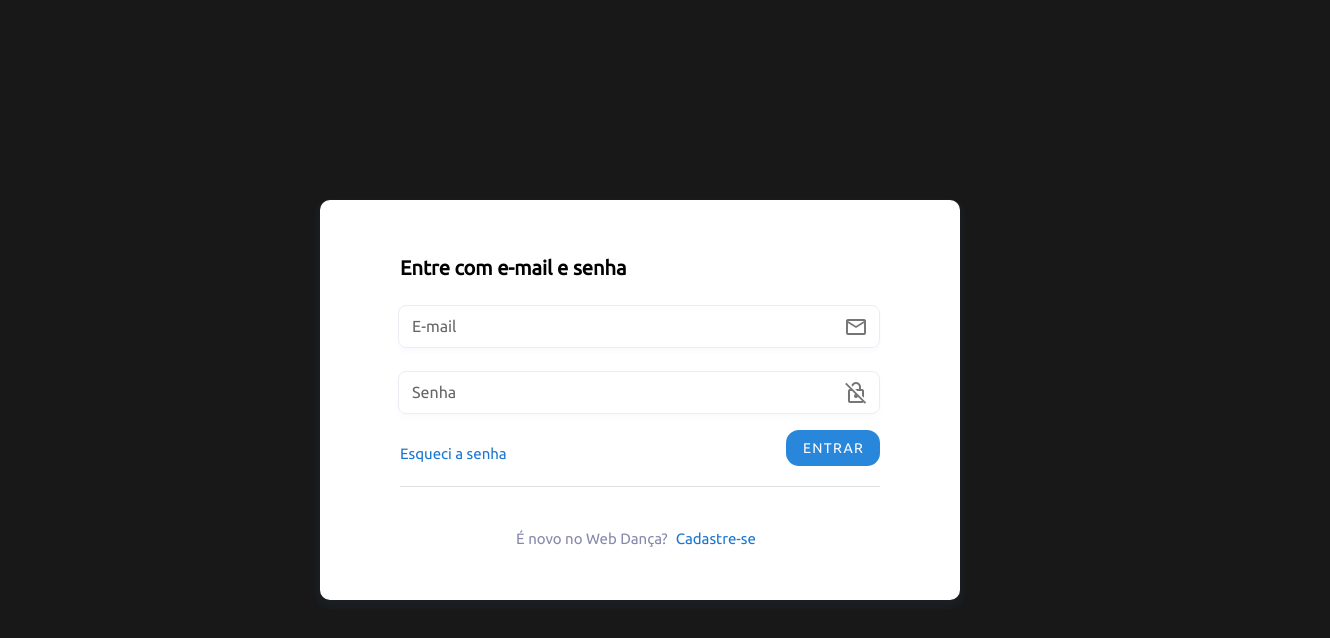
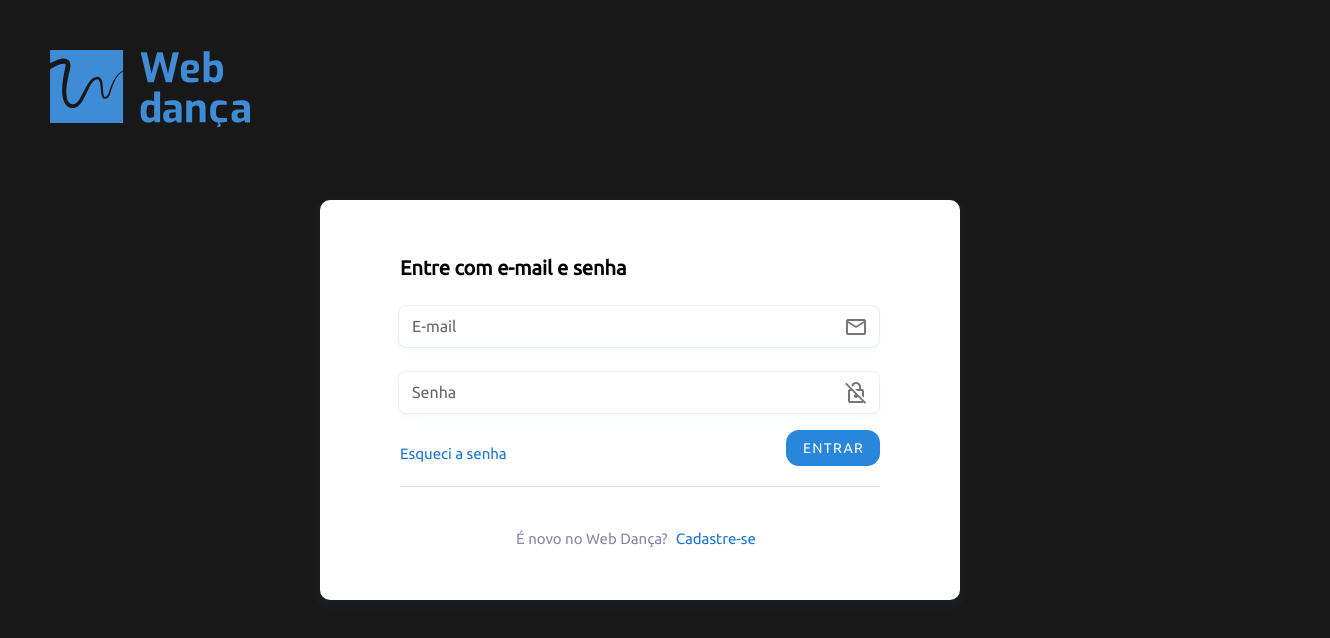
Before and after one commit to mruniverse/web-danca, a Vue app: page / in a window 1280 px wide. Shown: the top 638 px of the page, 1330 px wide, since content can reach past the window. Built offline with nearby package versions, Linux system fonts and the light colour scheme.

Commit message:
Fix content to center

```diff
--- a/src/App.vue
+++ b/src/App.vue
@@ -11,12 +11,3 @@
     </body>
   </v-app>
 </template>
-
-<style scoped>
-/* Align all body content to center */
-body {
-  display: flex;
-  align-items: center;
-  justify-content: center;
-}
-</style>
--- a/src/assets/loginComponent.scss
+++ b/src/assets/loginComponent.scss
@@ -1,7 +1,7 @@
 .login-sheet-style {
     height: 50vh;
     width: 50vw;
-    max-height: 700px;
+    max-height: 500px;
     max-width: 700px;
     min-width: 400px;
     min-height: 400px;
--- a/src/assets/loginScreen.css
+++ b/src/assets/loginScreen.css
@@ -1,20 +1,11 @@
 .logo {
-    position: absolute;
-    left: 5%;
-    top: 3%;
-    width: 20%;
+    height: 0;
+    top: 50px;
+    left: 50px;
+    filter: invert(52%) sepia(30%) saturate(1050%) hue-rotate(168deg) brightness(99%) contrast(91%);
 }
 
-.image-style {
-    height: 100vh;
-    margin-top: -8vh;
-    mix-blend-mode: overlay;
-    border-radius: 16px 0 0 16px;
+.login-sheet{
+    height: 100%;
+    align-items: center;
 }
-
-.background-sheet-style {
-    overflow: hidden;
-    border-radius: 16px;
-    width: 50%;
-    height: 65vh;
-}
--- a/src/components/LoginComponent.vue
+++ b/src/components/LoginComponent.vue
@@ -10,6 +10,7 @@ const loginStore = useLoginStore();
 </script>
 
 <template>
+    <v-col>
         <v-sheet class="login-sheet-style d-flex align-center">
             <v-row no-gutters class="d-flex justify-center">
                 <v-col cols="9">
@@ -17,18 +18,11 @@ const loginStore = useLoginStore();
                         <p class="login-title-text">Entre com e-mail e senha</p>
                     </v-row>
                     <v-row no-gutters class="mb-n5">
-                    <v-text-field
-                    v-model="email"
-                    append-icon="mdi-email-outline"
-                    label="E-mail"
-                    outlined>
+                        <v-text-field v-model="email" append-icon="mdi-email-outline" label="E-mail" outlined>
                         </v-text-field>
                     </v-row>
                     <v-row no-gutters>
-                    <v-text-field
-                        v-model="password"
-                        label="Senha"
-                        outlined
+                        <v-text-field v-model="password" label="Senha" outlined
                             :style="{'font-size': passwordVisibility ? '22px':''}"
                             :type="passwordVisibility ? 'password' : 'text'"
                             :append-icon="passwordVisibility ? 'mdi-lock-off-outline' : 'mdi-lock-outline'"
@@ -53,6 +47,7 @@ const loginStore = useLoginStore();
                 </v-col>
             </v-row>
         </v-sheet>
+    </v-col>
 </template>
 
 <style scoped>
--- a/src/views/LoginView.vue
+++ b/src/views/LoginView.vue
@@ -8,17 +8,27 @@ const loginStore = useLoginStore();
 </script>
 
 <template>
-    <v-container class="d-flex align-center justify-center">
-        <!-- <img class="logo" src="@/assets/Logo Horizontal.svg" /> -->
+    <v-col class="fill-height pa-0">
+        <v-row no-gutters class="logo">
+            <img width="200" src="@/assets/Logo Horizontal.svg" />
+        </v-row>
+        <v-row no-gutters class="login-sheet" justify="center">
             <div v-if="loginStore.login">
                 <LoginComponent />
             </div>
             <div v-if="loginStore.register">
                 <RegisterComponent />
             </div>
-    </v-container>
+        </v-row>
+    </v-col>
 </template>
 
 <style scoped>
 @import '../assets/loginScreen.css';
+
+.teste {
+    display: flex;
+    align-content: center;
+    justify-content: center;
+}
 </style>
```
Lines whose indentation alone changed are shown as unchanged.
